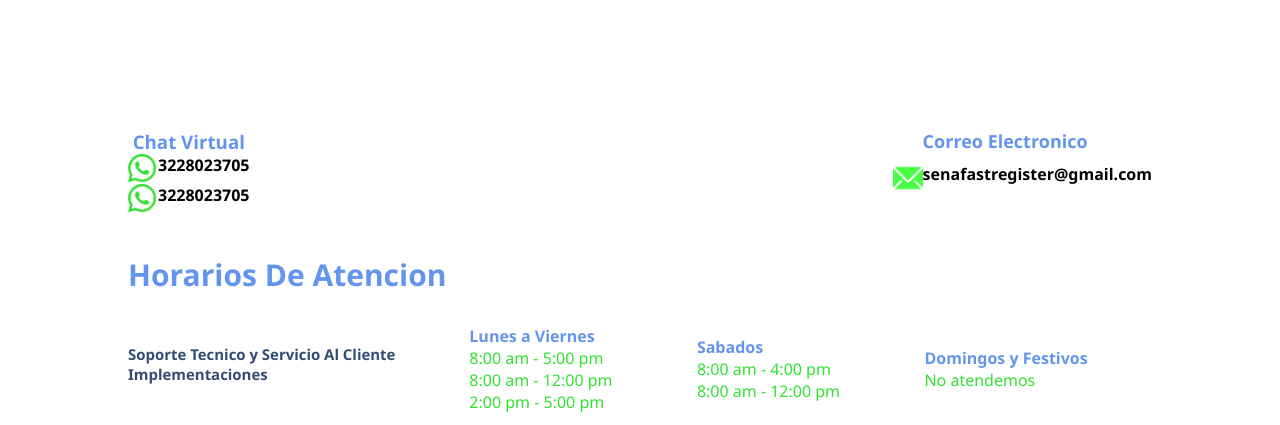
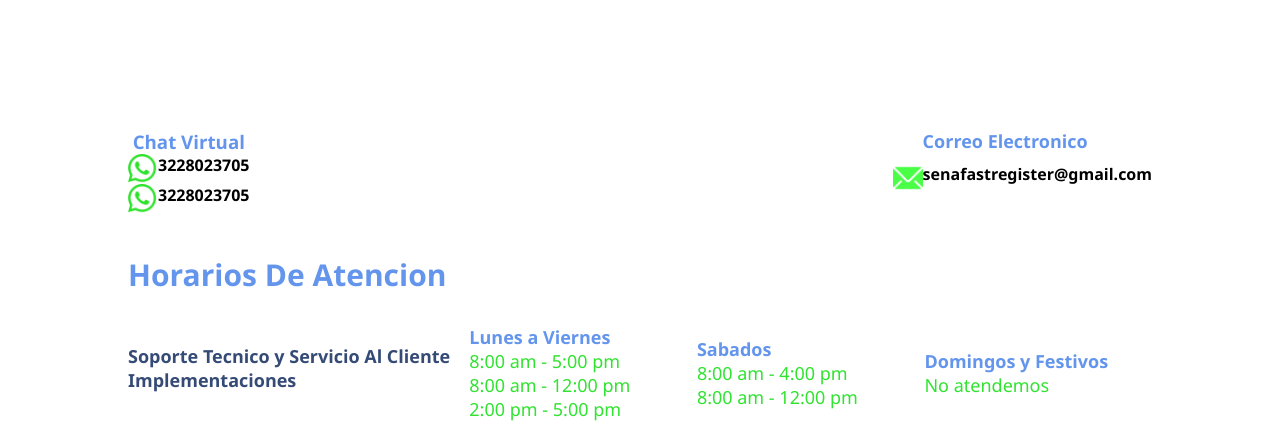
Before and after one commit to Brandonvilla10/SFR, a PHP site: page /contactanos.php in a window 1280 px wide. Shown: the part 358-783 px from the top of the page. Run offline with PHP 8.4, Linux system fonts and the light colour scheme; grey boxes are pictures that could not be loaded.

Commit message:
Contactanos y algujnos cambios minimos

```diff
--- a/contactanos.php
+++ b/contactanos.php
@@ -56,8 +56,8 @@
       <div class="servicioHora">
 
         <div class="servicios">
-          <h5>Soporte Tecnico y Servicio Al Cliente</h5>
-          <h5>Implementaciones</h5>
+          <h5 class="soporte">Soporte Tecnico y Servicio Al Cliente</h5>
+          <h5 class="soporte">Implementaciones</h5>
         </div>
 
         <div class="hora">
--- a/css/contactanosStyle.css
+++ b/css/contactanosStyle.css
@@ -143,6 +143,12 @@
         grid-template-columns: 3fr 2fr 2fr 2fr;
         align-items: center;
         }
+
+
+    .title,.textoHorarios,.soporte{
+        font-size: large;
+    }
+
 }
 
 @media (min-width:1496px) {
```
